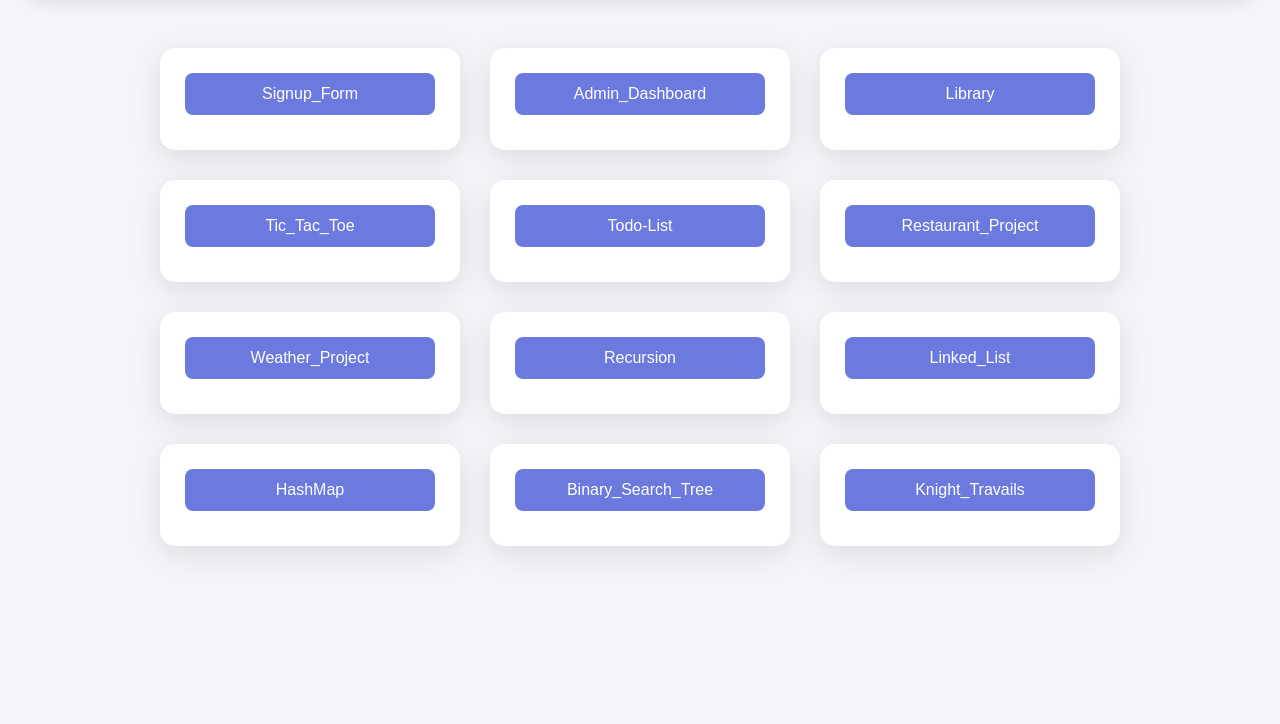
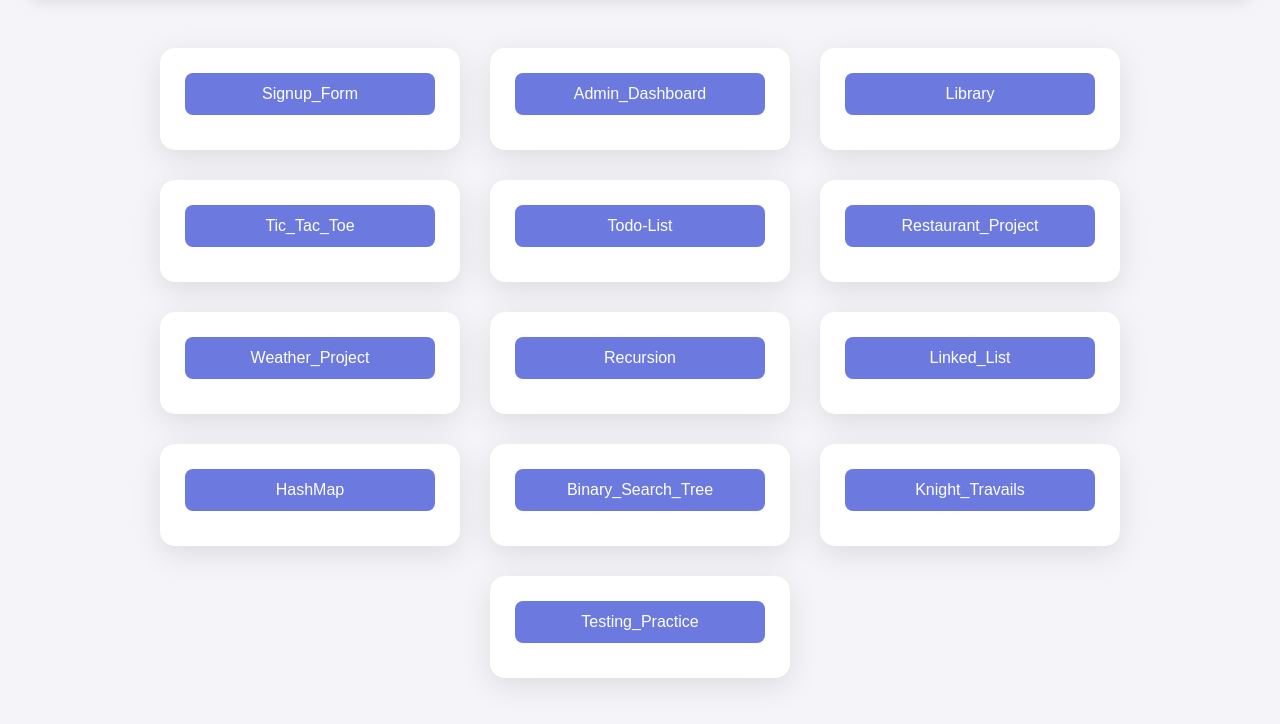
Before and after one commit to boyezg/qtrams_practice, a plain HTML site: page projects/projects.html in a window 1280 px wide. Shown: the part 224-948 px from the top of the page. Before the commit the page ends 820 px from the top, so only its background shows below. Drawn offline with Linux system fonts and the light colour scheme.

Commit message:
tesing in projects

```diff
--- a/projects/projects.html
+++ b/projects/projects.html
@@ -141,6 +141,16 @@
                 </div>
             </div>
         </div>
+
+                <!-- Project Card 13 -->
+                <div class="card">
+                    <div class="dropdown">
+                        <button class="dropdown-btn">Testing_Practice</button>
+                        <div class="dropdown-content">
+                            <a href="https://github.com/boyezg/qtrams_practice/tree/main/testing_practice" target="_blank">View Code</a>
+                        </div>
+                    </div>
+                </div>
     </div>
 </body>
 </html>
```
